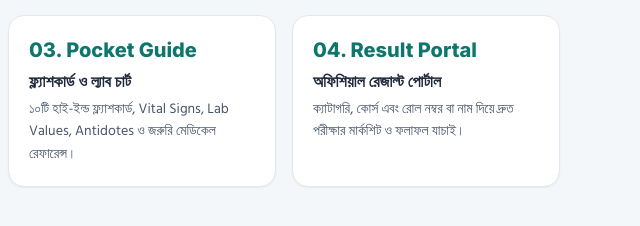
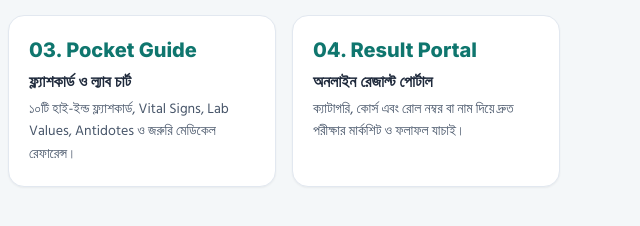
Before and after one commit to nursehubbd/nursehubbd.github.io, a plain HTML site: page index.html in a window 1280 px wide. Shown: the part 922-1148 px from the top of the page, 640-1280 px from the left. Drawn offline with nearby package versions, Linux system fonts and the light colour scheme.

Commit message:
Update heading text for result portal section

```diff
--- a/index.html
+++ b/index.html
@@ -300,7 +300,7 @@
 
                 <div id="home-card-results" onclick="showTab('results')" class="bg-white p-5 rounded-2xl shadow-sm border border-slate-200 cursor-pointer hover:border-teal-500 hover:shadow-md transition">
                     <div class="text-xl mb-1.5 font-en font-extrabold text-teal-700">04. Result Portal</div>
-                    <h3 class="text-base font-bold text-slate-800">অফিশিয়াল রেজাল্ট পোর্টাল</h3>
+                    <h3 class="text-base font-bold text-slate-800">অনলাইন রেজাল্ট পোর্টাল</h3>
                     <p class="text-slate-600 mt-1 text-sm leading-relaxed">ক্যাটাগরি, কোর্স এবং রোল নম্বর বা নাম দিয়ে দ্রুত পরীক্ষার মার্কশিট ও ফলাফল যাচাই।</p>
                 </div>
 
```
